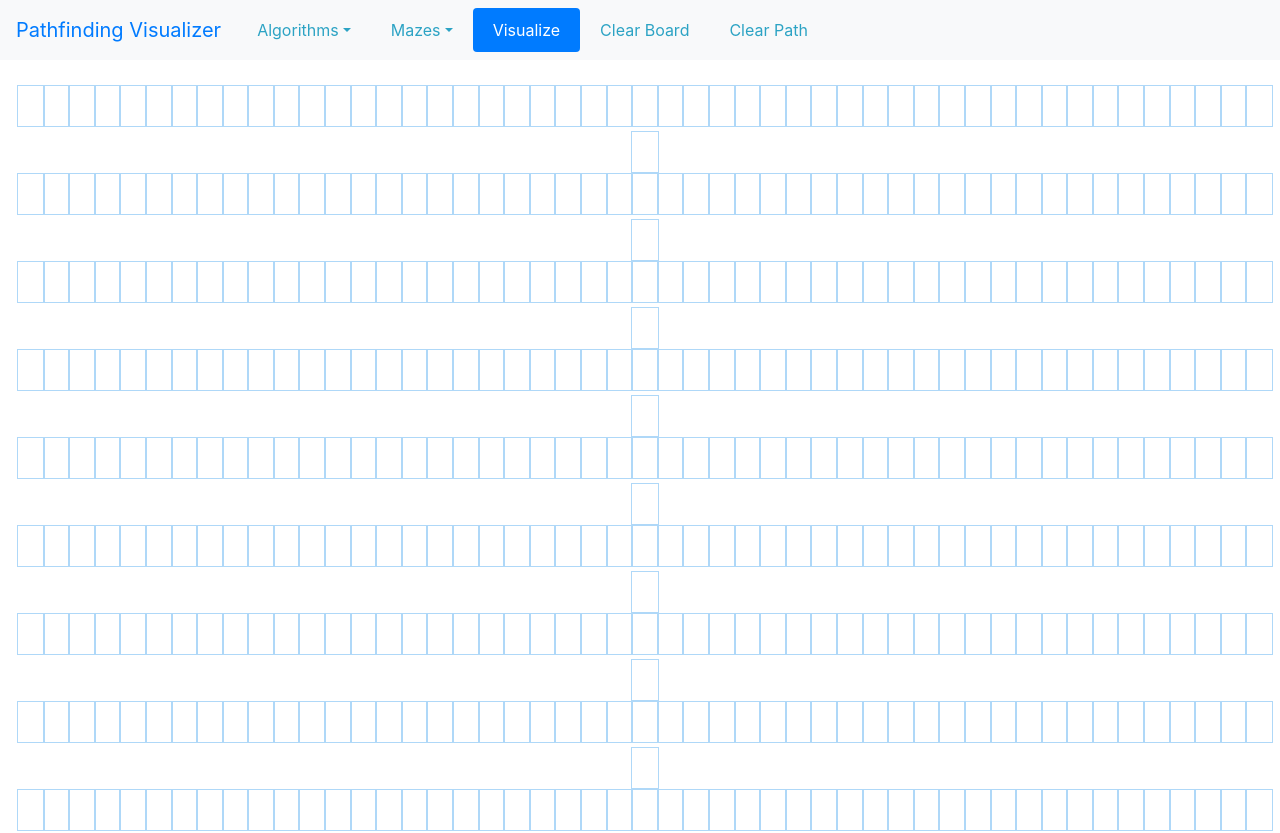
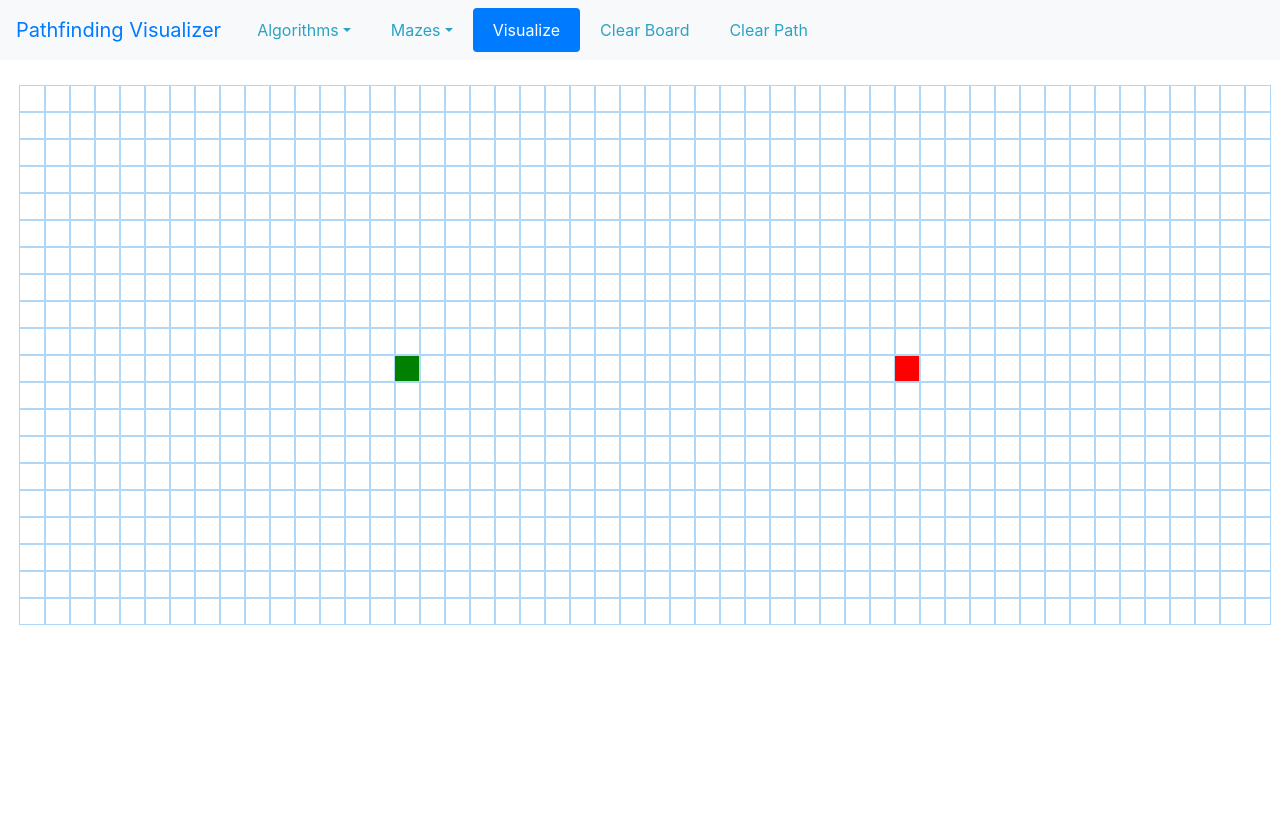
Before and after one commit to ala-bouzeghaia/pathfinding-visualizer, a React (Create React App) app: page / in a window 1280 px wide. Shown: the top 833 px of the page. After the commit the page ends 800 px from the top, so only its background shows below. Built offline with nearby package versions, Linux system fonts and the light colour scheme.

Commit message:
Changed node size

```diff
--- a/src/components/node/node.css
+++ b/src/components/node/node.css
@@ -1,6 +1,6 @@
 .node {
-  width: 2vw;
-  height: 5vh;
+  width: 25px;
+  height: 25px;
   outline: 1px solid rgb(175, 216, 248);
   display: inline-block;
   margin: 0;
```
